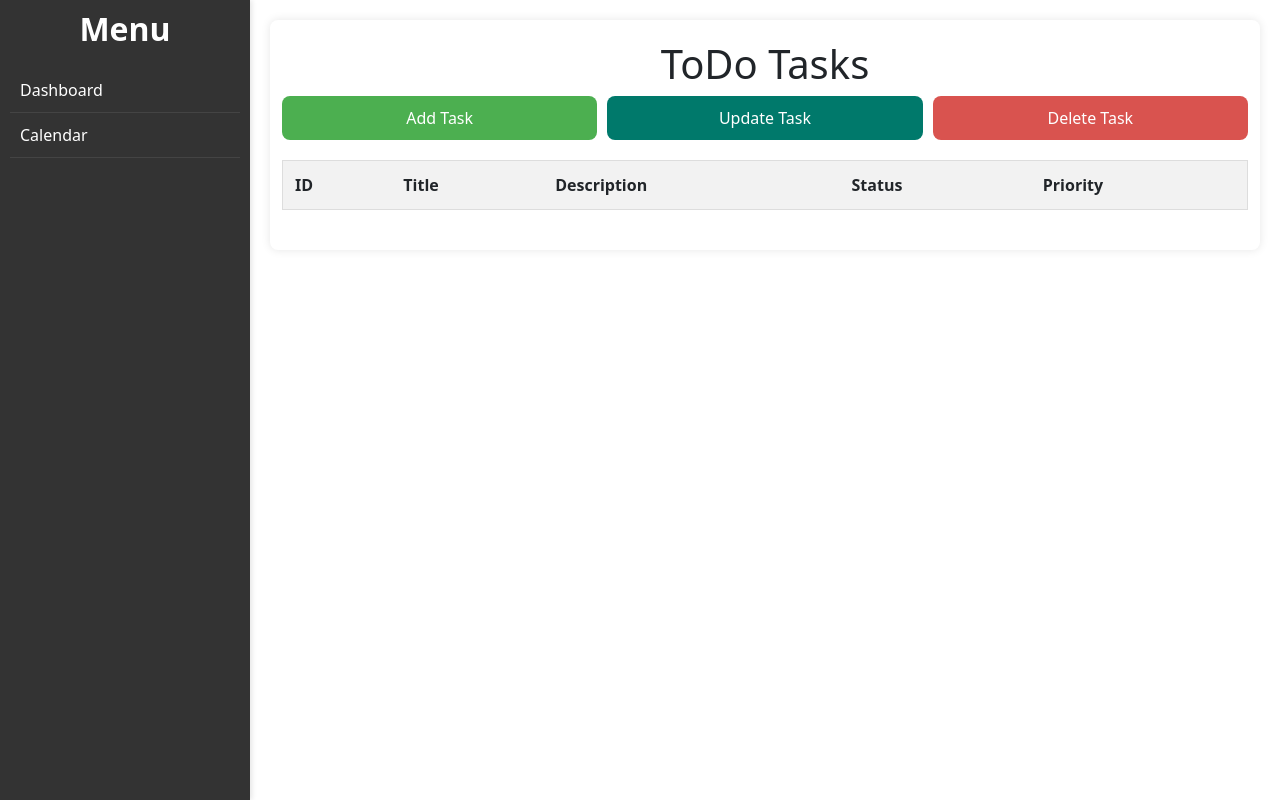
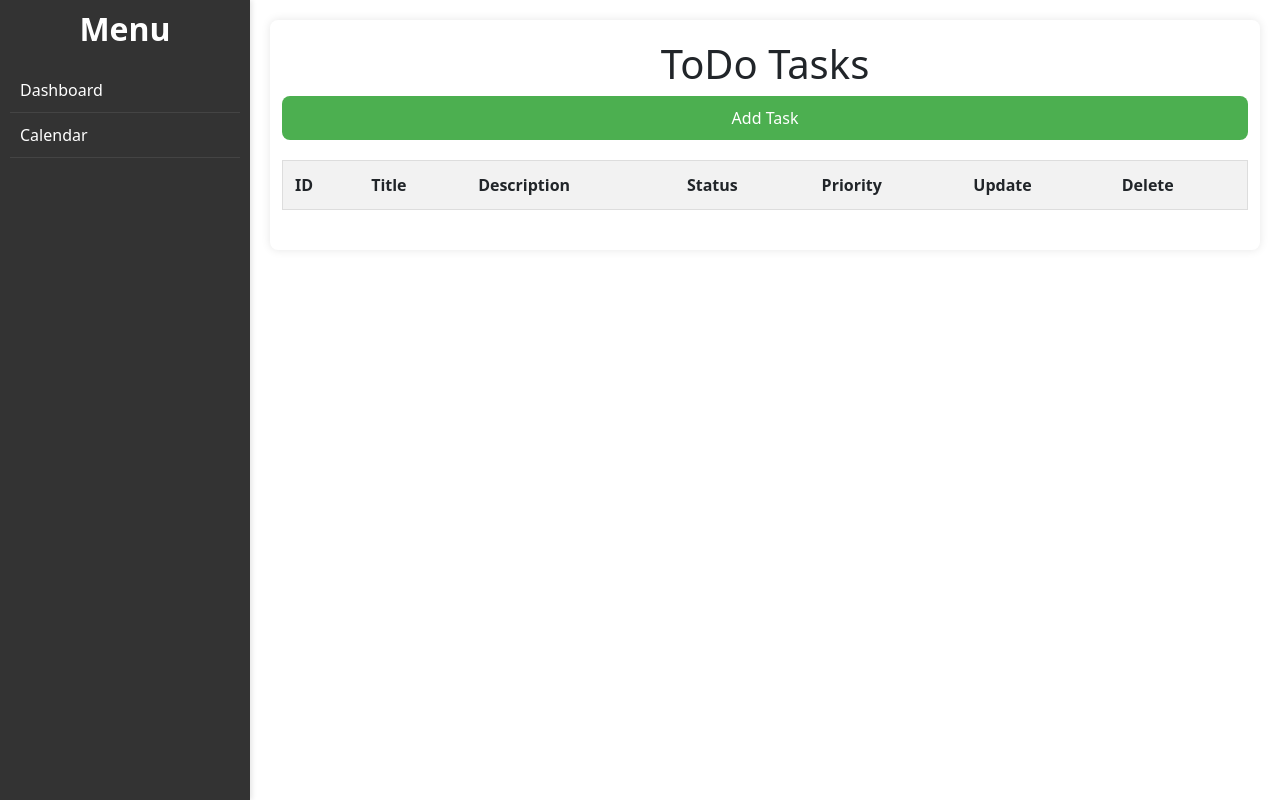
Before and after one commit to tmit00/AT3-Web-Application, a Flask app: page / in a window 1280 px wide. Run offline with Flask 3, Linux system fonts and the light colour scheme; data that the repository does not hold is empty.

Commit message:
Began to change dashboard so all the task buttons are used for each individual task

```diff
--- a/static/css/add_task.css
+++ b/static/css/add_task.css
@@ -29,6 +29,7 @@
     padding: 10px;
     border: 1px solid #ddd;
     border-radius: 4px;
+    resize: none;
 }
 .checkbox-group {
     display: flex;
--- a/static/css/base.css
+++ b/static/css/base.css
@@ -108,22 +108,6 @@
     border-radius: 5px;
 }
 
-.update-btn {
-    display: block;
-    width: 100%;
-    padding: 8px;
-    background-color: #ec971f;
-    color: #fff;
-    border: none;
-    border-radius: 5px;
-    cursor: pointer;
-    text-align: center;
-}
-
-.update-btn:hover {
-    background-color: #d8821f;
-}
-
 .container {
     max-width: 800px;
     margin: auto;
@@ -212,3 +196,25 @@
 .logout-button:hover {
     background-color: #ec971f;
 }
+
+.update-task-button {
+    display: block;
+    padding: 8;
+    cursor: pointer;
+    padding: 8px;
+    text-align: center;
+    text-decoration: none;
+    color: white;
+    border-radius: 5px;
+}
+
+.delete-task-button {
+    display: block;
+    padding: 8;
+    cursor: pointer;
+    padding: 8px;
+    text-align: center;
+    text-decoration: none;
+    color: white;
+    border-radius: 5px;
+}
--- a/templates/dashboard.html
+++ b/templates/dashboard.html
@@ -15,11 +15,11 @@
     <!-- Button group for task actions -->
     <div class="button-group">
         <!-- Link to the "Add Task" page -->
-        <a href="{{ url_for('create_task') }}" class="add-task-button">Add Task</a>
-        <!-- Link to the "Update Task" page -->
-        <a href="{{ url_for('update_task') }}" class="update-task-button">Update Task</a>
+        <a href="{{ url_for('todo_routes.create_task') }}" class="add-task-button">Add Task</a>
+        <!-- Link to the "Update Task" page
+        <a href="{{ url_for('todo_routes.update_task') }}" class="update-task-button">Update Task</a> -->
         <!-- Link to the "Delete Task" page -->
-        <a href="{{ url_for('delete_task') }}" class="delete-task-button">Delete Task</a>
+        <!-- <a href="{{ url_for('todo_routes.delete_task') }}" class="delete-task-button">Delete Task</a> -->
     </div>
 
     <!-- Table to display the list of tasks -->
@@ -32,6 +32,8 @@
                 <th>Description</th>
                 <th>Status</th>
                 <th>Priority</th>
+                <th>Update</th>
+                <th>Delete</th>
             </tr>
         </thead>
         <tbody>
@@ -50,6 +52,9 @@
                 </td>
                 <!-- Display task priority -->
                 <td>{{ task.priority }}</td>
+                <!-- Link to the "Update Task" page -->
+                <td><a href="{{ url_for('todo_routes.update_task') }}" class="update-task-button">Update Task</a></td>
+                <td><a href="{{ url_for('todo_routes.delete_task') }}" class="delete-task-button">Delete Task</a></td>
             </tr>
             {% endfor %}
         </tbody>
--- a/templates/delete_task.html
+++ b/templates/delete_task.html
@@ -60,7 +60,7 @@
         {% if error %}
             <div class="error">{{ error }}</div>
         {% endif %}
-        <form action="{{ url_for('delete_task') }}" method="post">
+        <form action="{{ url_for('todo_routes.delete_task') }}" method="post">
             <label for="id">Task ID:</label>
             <input type="text" id="id" name="id" placeholder="Enter Task ID to delete" required>
             <button type="submit">Delete Task</button>
--- a/templates/home.html
+++ b/templates/home.html
@@ -93,9 +93,9 @@
     <div class="container">
         <h1>ToDo Tasks</h1>
         <div class="button-group">
-            <a href="{{ url_for('create_task') }}" class="add-task-button">Add Task</a>
-            <a href="{{ url_for('update_task') }}" class="update-task-button">Update Task</a>
-            <a href="{{ url_for('delete_task') }}" class="delete-task-button">Delete Task</a>
+            <a href="{{ url_for('todo_routes.create_task') }}" class="add-task-button">Add Task</a>
+            <a href="{{ url_for('todo_routes.update_task') }}" class="update-task-button">Update Task</a>
+            <a href="{{ url_for('todo_routes.delete_task') }}" class="delete-task-button">Delete Task</a>
             <a href="{{ url_for('logout') }}" class="logout-button">Logout</a>
         </div>
         <table>
--- a/templates/update_task.html
+++ b/templates/update_task.html
@@ -69,7 +69,7 @@
         {% if error %}
             <div class="error">{{ error }}</div>
         {% endif %}
-        <form action="{{ url_for('update_task') }}" method="post">
+        <form action="{{ url_for('todo_routes.update_task') }}" method="post">
             <label for="id">Task ID:</label>
             <input type="text" id="id" name="id" placeholder="Enter Task ID to update" required>
             <div class="checkbox-container">
```
Also changed, not shown: static/css/dashboard.css (+2 -18 lines), templates/create_task.html (+1 -6 lines).
